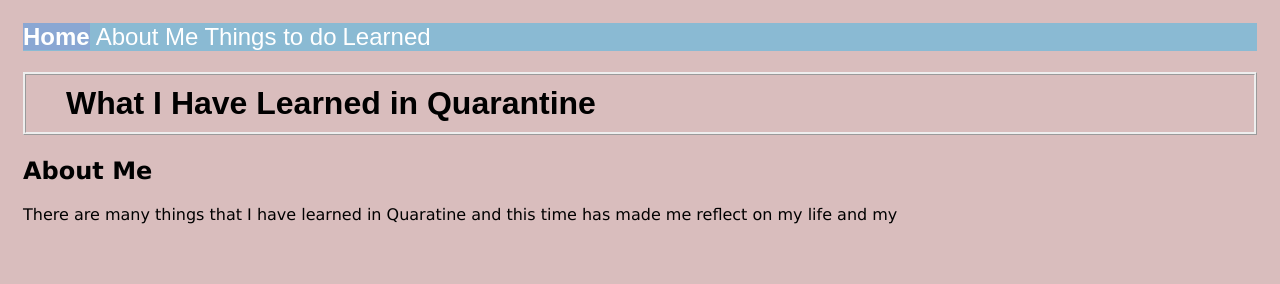
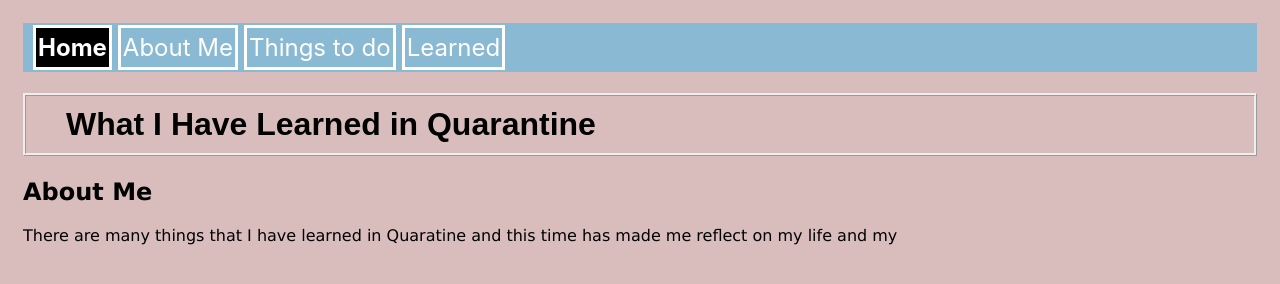
Before and after one commit to surabhisph/What-I-have-Learned-in-Quaranite-, a plain HTML site: page index.html in a window 1280 px wide. Drawn offline with Linux system fonts and the light colour scheme.

Commit message:
Update style.css
added borders

```diff
--- a/style.css
+++ b/style.css
@@ -23,14 +23,47 @@ p {
   font-size: 150%;
   color: black;
   background-color: #8ABAD3FF;
+  padding-top: 10px;
+  padding-bottom: 10px;
+  padding-left: 10px;
+
 }
 
 .active{
-  background-color: #8aa7d3
+  background-color: black;
+  border-style: solid;
+  padding-top: 5px;
+  padding-bottom: 5px;
+  padding-right: 2px;
+  padding-left: 2px;
 }
 
 a {
   text-decoration : none;
-  font-family : Arial, Helvetica, sans-serif;
+  font-family : -apple-system, BlinkMacSystemFont, 'Segoe UI', Roboto, Oxygen, Ubuntu, Cantarell, 'Open Sans', 'Helvetica Neue', sans-serif;
   color : white;
 }
+
+.live{
+   border-style: solid;
+  padding-top: 5px;
+  padding-bottom: 5px;
+  padding-right: 2px;
+  padding-left: 2px;
+}
+
+.love{
+ border-style: solid;
+  padding-top: 5px;
+  padding-bottom: 5px;
+  padding-right: 2px;
+  padding-left: 2px;
+}
+
+.laugh{
+ border-style: solid;
+  padding-top: 5px;
+  padding-bottom: 5px;
+  padding-right: 2px;
+  padding-left: 2px;
+}
```
